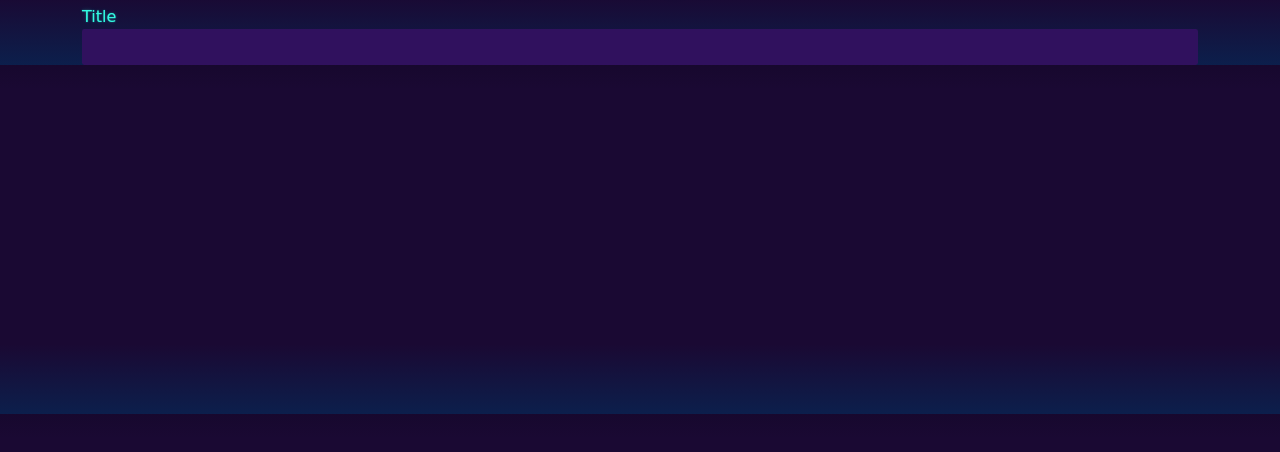
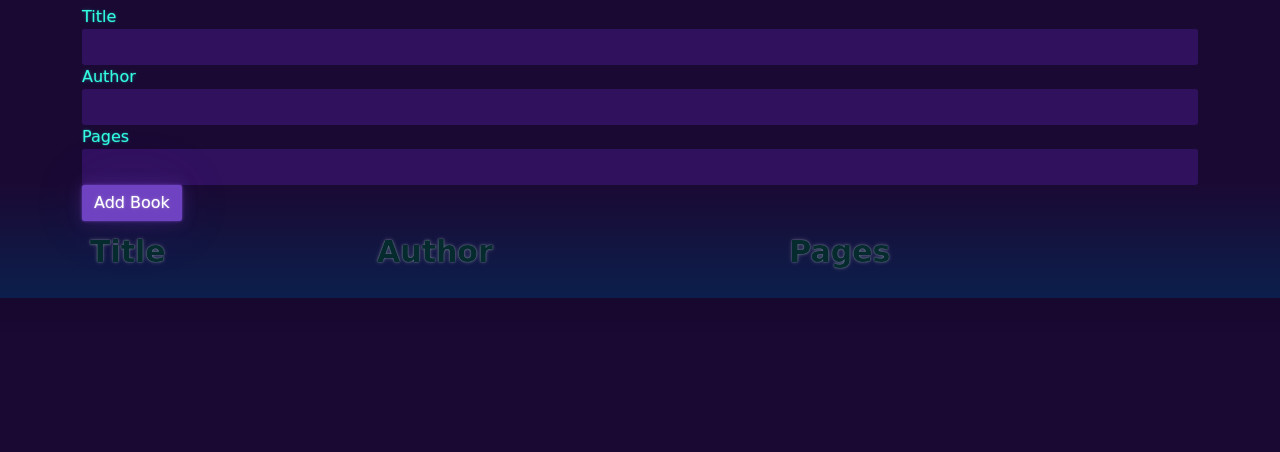
Before and after one commit to codingmster1/Library_app, a plain HTML site: page index.html in a window 1280 px wide. Shown: the part 284-736 px from the top of the page. Drawn offline with nearby package versions, Linux system fonts and the light colour scheme; a web font is replaced by a local one.

Commit message:
table and font size added and changed

```diff
--- a/index.html
+++ b/index.html
@@ -21,7 +21,29 @@
       <input type="text" id="title"
       class="form-control">
     </div>
+    <div class="form-group">
+      <label for="author">Author</label>
+      <input type="text" id="author"
+      class="form-control">
+    </div>
+    <div class="form-group">
+      <label for="pages">Pages</label>
+      <input type="text" id="pages"
+      class="form-control">
+    </div>
+    <input type="submit" value="Add Book"
+    class="btn btn-primary btn-block">
   </form>
+  <table class="table table-striped">
+    <thead>
+      <tr>
+        <th>Title</th>
+        <th>Author</th>
+        <th>Pages</th>
+        <th></th>
+      </tr>
+    </thead>
+  </table>
 </div>
 </body>
     </html>
--- a/styles.css
+++ b/styles.css
@@ -26,3 +26,9 @@ h1
     display: flex;
     margin-left: 360px;
 }
+
+th
+{
+    font-size: 30px;
+    color: rgb(5, 43, 46);
+}
```
